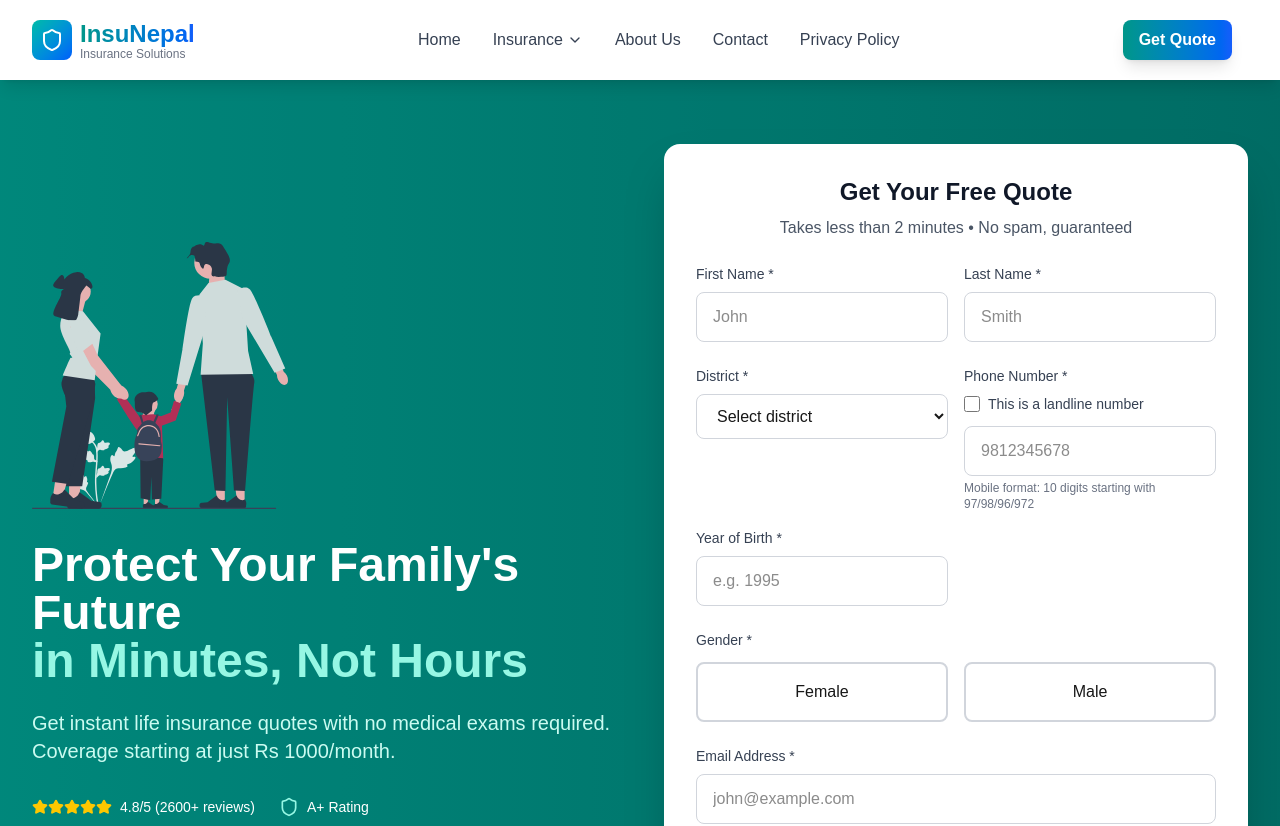
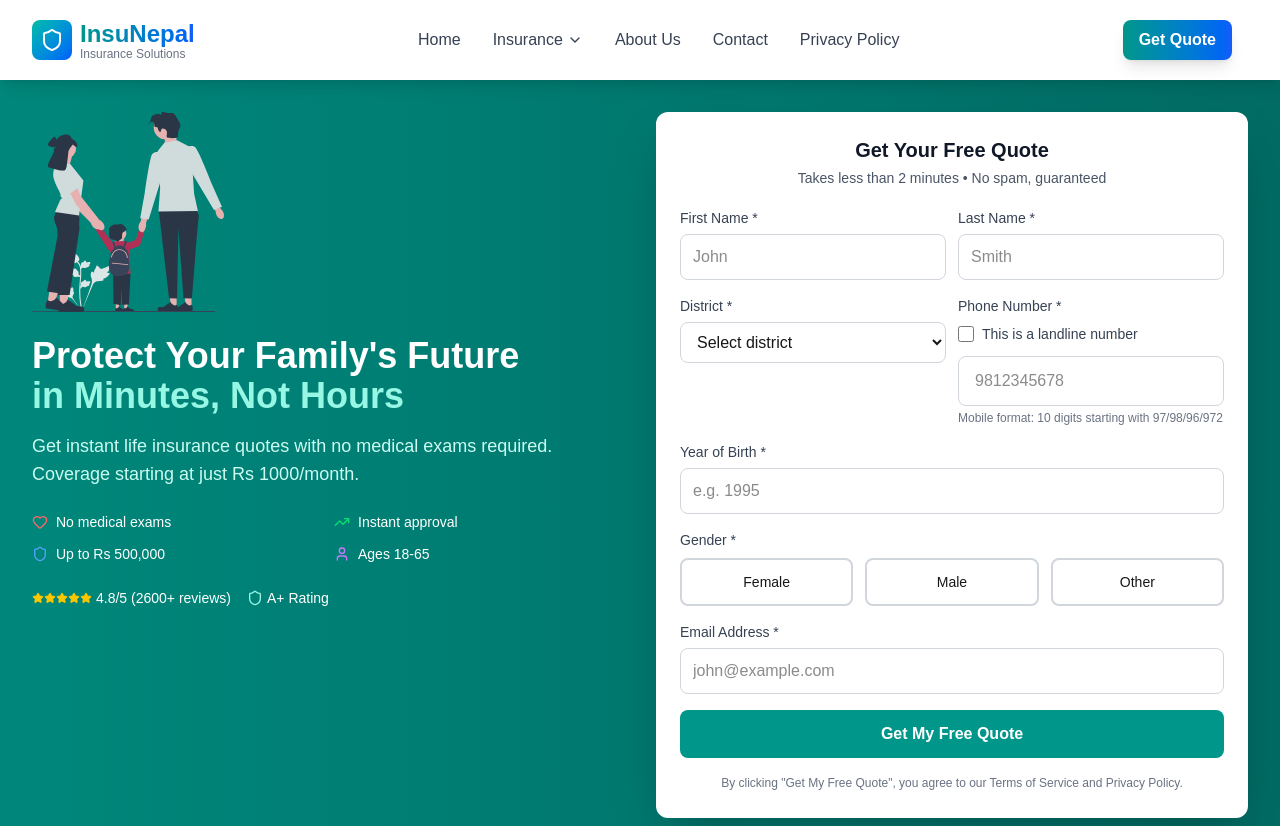
Before and after one commit to ProjectJunee/insunepal, a Next.js app: page / in a window 1280 px wide. Shown: the top 826 px of the page. Built offline with nearby package versions, Linux system fonts and the light colour scheme.

Commit message:
refact: compact design

```diff
--- a/components/Hero/index.tsx
+++ b/components/Hero/index.tsx
@@ -1,12 +1,10 @@
 import React, { useState } from "react";
 import { User, Shield, Heart, Star, TrendingUp } from "lucide-react";
-import Features from "./Features";
+import PhoneInput from "./PhoneInput";
+import Dialog from "@/components/Common/Dialog";
+import Features from "@/components/Hero/Features";
 import { NP_DISTRICTS } from "@/constants/districts";
-import PhoneInput from "./PhoneInput";
 
-/* ========================
-   Reusable Input Components
-   ======================== */
 const TextField = ({
   label,
   name,
@@ -18,7 +16,7 @@ const TextField = ({
   ...props
 }: any) => (
   <div>
-    <label className="block text-sm font-medium text-gray-700 mb-2">
+    <label className="block text-sm font-medium text-gray-700 mb-1.5">
       {label}
       {required && " *"}
     </label>
@@ -29,7 +27,7 @@ const TextField = ({
       value={value}
       onChange={onChange}
       placeholder={placeholder}
-      className="w-full px-4 py-3 border border-gray-300 rounded-lg focus:ring-2 focus:ring-teal-500 focus:border-transparent transition-colors"
+      className="w-full px-3 py-2.5 border border-gray-300 rounded-lg focus:ring-2 focus:ring-teal-500 focus:border-transparent transition-colors"
       {...props}
     />
   </div>
@@ -44,7 +42,7 @@ const SelectField = ({
   required = false,
 }: any) => (
   <div>
-    <label className="block text-sm font-medium text-gray-700 mb-2">
+    <label className="block text-sm font-medium text-gray-700 mb-1.5">
       {label}
       {required && " *"}
     </label>
@@ -53,7 +51,7 @@ const SelectField = ({
       required={required}
       value={value}
       onChange={onChange}
-      className="w-full px-4 py-3 border border-gray-300 rounded-lg focus:ring-2 focus:ring-teal-500 focus:border-transparent transition-colors">
+      className="w-full px-3 py-2.5 border border-gray-300 rounded-lg focus:ring-2 focus:ring-teal-500 focus:border-transparent transition-colors">
       <option value="">Select {label.toLowerCase()}</option>
       {options.map((opt: any, i: any) => (
         <option key={i} value={opt}>
@@ -66,10 +64,10 @@ const SelectField = ({
 
 const RadioGroup = ({ label, name, options, value, onChange }: any) => (
   <div>
-    <label className="block text-sm font-medium text-gray-700 mb-3">
+    <label className="block text-sm font-medium text-gray-700 mb-2">
       {label} *
     </label>
-    <div className="grid grid-cols-2 gap-4">
+    <div className="grid grid-cols-3 gap-3">
       {options.map((opt: any) => (
         <label key={opt.value} className="relative">
           <input
@@ -81,7 +79,7 @@ const RadioGroup = ({ label, name, options, value, onChange }: any) => (
             className="sr-only"
           />
           <div
-            className={`p-4 rounded-lg border-2 cursor-pointer text-center transition-all ${
+            className={`p-3 rounded-lg border-2 cursor-pointer text-center transition-all text-sm ${
               value === opt.value
                 ? "border-teal-500 bg-teal-50 text-teal-700"
                 : "border-gray-300 hover:border-gray-400"
@@ -94,21 +92,20 @@ const RadioGroup = ({ label, name, options, value, onChange }: any) => (
   </div>
 );
 
-const PremiumBox = ({ premium }: any) => (
-  <div className="bg-gradient-to-r from-teal-50 to-green-50 p-4 rounded-lg border border-teal-200 text-center">
-    <p className="text-sm text-gray-600 mb-1">Estimated Monthly Premium</p>
-    <p className="text-3xl font-bold text-teal-600">Rs {premium}</p>
-    <p className="text-xs text-gray-500 mt-1">
-      *Estimate based on age & coverage. Final rates may vary.
-    </p>
-  </div>
-);
+interface FormData {
+  [key: string]: string;
+  district: string;
+  dateOfBirth: string;
+  gender: string;
+  coverageAmount: string;
+  email: string;
+  phone: string;
+  firstName: string;
+  lastName: string;
+}
 
-/* ========================
-   Main Component
-   ======================== */
 const LifeInsuranceQuote = () => {
-  const [formData, setFormData] = useState({
+  const [formData, setFormData] = useState<FormData>({
     district: "",
     dateOfBirth: "",
     gender: "",
@@ -120,6 +117,17 @@ const LifeInsuranceQuote = () => {
   });
 
   const [isSubmitted, setIsSubmitted] = useState(false);
+  const [dialog, setDialog] = useState<{
+    isOpen: boolean;
+    title: string;
+    message: string;
+    type: "success" | "error" | "warning" | "info";
+  }>({
+    isOpen: false,
+    title: "",
+    message: "",
+    type: "info",
+  });
 
   const handleInputChange = (
     e: React.ChangeEvent<HTMLInputElement | HTMLSelectElement>
@@ -128,115 +136,143 @@ const LifeInsuranceQuote = () => {
     setFormData((prev) => ({ ...prev, [name]: value }));
   };
 
+  const showDialog = (
+    title: string,
+    message: string,
+    type: "success" | "error" | "warning" | "info" = "info"
+  ) => {
+    setDialog({
+      isOpen: true,
+      title,
+      message,
+      type,
+    });
+  };
+
+  const closeDialog = () => {
+    setDialog((prev) => ({ ...prev, isOpen: false }));
+  };
+
   const handleSubmit = () => {
-    if (Object.values(formData).some((v) => !v)) {
-      alert("Please fill in all required fields.");
+    const requiredFields = [
+      "firstName",
+      "lastName",
+      "district",
+      "phone",
+      "dateOfBirth",
+      "gender",
+      "email",
+    ];
+    const missingFields = requiredFields.filter((field) => !formData[field]);
+
+    if (missingFields.length > 0) {
+      showDialog(
+        "Missing Required Fields",
+        "Please fill in all required fields before submitting your quote request.",
+        "warning"
+      );
       return;
     }
+
     setIsSubmitted(true);
+    console.log("Submitted");
+    console.log(formData);
+
     setTimeout(() => {
       setIsSubmitted(false);
-      alert(
-        "Quote request submitted! You’ll receive it via email within 24 hours."
+      showDialog(
+        "Quote Request Submitted!",
+        "Thank you for your interest! You'll receive your personalized life insurance quote via email within 24 hours.",
+        "success"
       );
     }, 2000);
   };
 
-  const calculateAge = (birthYear: string) =>
-    birthYear ? new Date().getFullYear() - parseInt(birthYear, 10) : 0;
-
-  const getEstimatedPremium = () => {
-    const age = calculateAge(formData.dateOfBirth);
-    const coverage = parseInt(formData.coverageAmount);
-    const genderMultiplier = formData.gender === "female" ? 0.9 : 1;
-    const multipliers = [15, 20, 30, 50, 80];
-    const ageBrackets = [25, 35, 45, 55];
-    const multiplier =
-      multipliers[ageBrackets.findIndex((a) => age < a)] ?? multipliers.at(-1)!;
-    return Math.round((coverage / 100000) * multiplier * genderMultiplier);
-  };
-
   return (
     <div className="min-h-screen bg-gradient-to-br from-teal-50 via-white to-green-50">
-      {/* Hero Section */}
+      {/* Compact Hero Section */}
       <div className="relative overflow-hidden bg-gradient-to-r from-teal-600 to-teal-700">
         <div className="absolute inset-0 bg-black/10"></div>
-        <div className="relative max-w-7xl mx-auto px-4 sm:px-6 lg:px-8 py-16">
-          <div className="grid lg:grid-cols-2 gap-12 items-center">
-            {/* Left Side */}
+        <div className="relative max-w-7xl mx-auto px-4 sm:px-6 lg:px-8 py-8">
+          <div className="grid lg:grid-cols-2 gap-8 items-start">
+            {/* Left Side - More Compact */}
             <div className="text-white">
-              <div className="mb-8 flex justify-center lg:justify-start">
+              <div className="mb-6 flex justify-center lg:justify-start">
                 <img
-                  src="/family.svg"
+                  src="family.svg"
                   alt="Happy family"
-                  className="w-64 opacity-90 hover:opacity-100 transition"
+                  className="w-48 opacity-90 hover:opacity-100 transition"
                 />
               </div>
-              <h1 className="text-4xl md:text-5xl font-bold mb-6">
+              <h1 className="text-3xl md:text-4xl font-bold mb-4">
                 Protect Your Family's Future
                 <span className="block text-teal-200">
                   in Minutes, Not Hours
                 </span>
               </h1>
-              <p className="text-xl mb-8 text-teal-100">
+              <p className="text-lg mb-6 text-teal-100">
                 Get instant life insurance quotes with no medical exams
                 required. Coverage starting at just Rs 1000/month.
               </p>
-              <div className="flex flex-wrap gap-6 mb-8">
-                <div className="flex items-center space-x-2">
-                  <div className="flex text-yellow-400">
-                    {[...Array(5)].map((_, i) => (
-                      <Star key={i} className="w-4 h-4 fill-current" />
-                    ))}
-                  </div>
-                  <span className="text-sm">4.8/5 (2600+ reviews)</span>
-                </div>
-                <div className="flex items-center space-x-2">
-                  <Shield className="w-5 h-5 text-teal-200" />
-                  <span className="text-sm">A+ Rating</span>
-                </div>
-              </div>
-              <div className="grid sm:grid-cols-2 gap-4">
+
+              {/* Compact Benefits Grid */}
+              <div className="grid grid-cols-2 gap-3 mb-6">
                 {[
                   {
-                    icon: <Heart className="w-5 h-5 text-red-400" />,
+                    icon: <Heart className="w-4 h-4 text-red-400" />,
                     text: "No medical exams",
                   },
                   {
-                    icon: <TrendingUp className="w-5 h-5 text-green-400" />,
+                    icon: <TrendingUp className="w-4 h-4 text-green-400" />,
                     text: "Instant approval",
                   },
                   {
-                    icon: <Shield className="w-5 h-5 text-blue-400" />,
-                    text: "Up to Rs 500,000 coverage",
+                    icon: <Shield className="w-4 h-4 text-blue-400" />,
+                    text: "Up to Rs 500,000",
                   },
                   {
-                    icon: <User className="w-5 h-5 text-purple-400" />,
+                    icon: <User className="w-4 h-4 text-purple-400" />,
                     text: "Ages 18-65",
                   },
                 ].map((b, i) => (
-                  <div key={i} className="flex items-center space-x-3">
+                  <div key={i} className="flex items-center space-x-2">
                     {b.icon}
                     <span className="text-sm">{b.text}</span>
                   </div>
                 ))}
               </div>
+
+              {/* Compact Rating */}
+              <div className="flex items-center space-x-4 text-sm">
+                <div className="flex items-center space-x-1">
+                  <div className="flex text-yellow-400">
+                    {[...Array(5)].map((_, i) => (
+                      <Star key={i} className="w-3 h-3 fill-current" />
+                    ))}
+                  </div>
+                  <span>4.8/5 (2600+ reviews)</span>
+                </div>
+                <div className="flex items-center space-x-1">
+                  <Shield className="w-4 h-4 text-teal-200" />
+                  <span>A+ Rating</span>
+                </div>
+              </div>
             </div>
 
-            {/* Right - Form */}
-            <div className="bg-white rounded-2xl shadow-2xl p-8">
-              <div className="text-center mb-6">
-                <h2 className="text-2xl font-bold text-gray-900 mb-2">
+            {/* Right - Compact Form */}
+            <div className="bg-white rounded-xl shadow-2xl p-6">
+              <div className="text-center mb-5">
+                <h2 className="text-xl font-bold text-gray-900 mb-1">
                   Get Your Free Quote
                 </h2>
-                <p className="text-gray-600">
+                <p className="text-sm text-gray-600">
                   Takes less than 2 minutes • No spam, guaranteed
                 </p>
               </div>
 
-              <div className="space-y-6">
+              <div className="space-y-4">
                 {/* Name */}
-                <div className="grid sm:grid-cols-2 gap-4">
+                <div className="grid sm:grid-cols-2 gap-3">
                   <TextField
                     label="First Name"
                     name="firstName"
@@ -255,8 +291,8 @@ const LifeInsuranceQuote = () => {
                   />
                 </div>
 
-                {/* District, Phone, DOB */}
-                <div className="grid sm:grid-cols-2 gap-4">
+                {/* District and Phone */}
+                <div className="grid sm:grid-cols-2 gap-3">
                   <SelectField
                     label="District"
                     name="district"
@@ -269,6 +305,9 @@ const LifeInsuranceQuote = () => {
                     formData={formData}
                     handleInputChange={handleInputChange}
                   />
+                </div>
+
+                {/* Birth Year */}
                 <TextField
                   label="Year of Birth"
                   name="dateOfBirth"
@@ -280,7 +319,6 @@ const LifeInsuranceQuote = () => {
                   max={new Date().getFullYear()}
                   placeholder="e.g. 1995"
                 />
-                </div>
 
                 {/* Gender */}
                 <RadioGroup
@@ -291,6 +329,7 @@ const LifeInsuranceQuote = () => {
                   options={[
                     { label: "Female", value: "female" },
                     { label: "Male", value: "male" },
+                    { label: "Other", value: "other" },
                   ]}
                 />
 
@@ -305,16 +344,11 @@ const LifeInsuranceQuote = () => {
                   placeholder="john@example.com"
                 />
 
-                {/* Premium */}
-                {formData.dateOfBirth && formData.gender && (
-                  <PremiumBox premium={getEstimatedPremium()} />
-                )}
-
                 {/* Submit */}
                 <button
                   onClick={handleSubmit}
                   disabled={isSubmitted}
-                  className={`w-full py-4 px-6 rounded-lg font-semibold text-lg transition-all duration-200 ${
+                  className={`w-full py-3 px-6 rounded-lg font-semibold transition-all duration-200 ${
                     isSubmitted
                       ? "bg-gray-400 cursor-not-allowed"
                       : "bg-teal-600 hover:bg-teal-700 hover:shadow-lg transform hover:scale-105"
@@ -323,15 +357,25 @@ const LifeInsuranceQuote = () => {
                 </button>
                 <p className="text-xs text-gray-500 text-center leading-relaxed">
                   By clicking "Get My Free Quote", you agree to our Terms of
-                  Service and Privacy Policy. We will never sell your
-                  information or spam you.
+                  Service and Privacy Policy.
                 </p>
               </div>
             </div>
           </div>
         </div>
       </div>
+
       <Features />
+
+      {/* Dialog Component */}
+      <Dialog
+        isOpen={dialog.isOpen}
+        onClose={closeDialog}
+        title={dialog.title}
+        message={dialog.message}
+        type={dialog.type}
+        confirmText="OK"
+      />
     </div>
   );
 };
```
Lines whose indentation alone changed are shown as unchanged.
